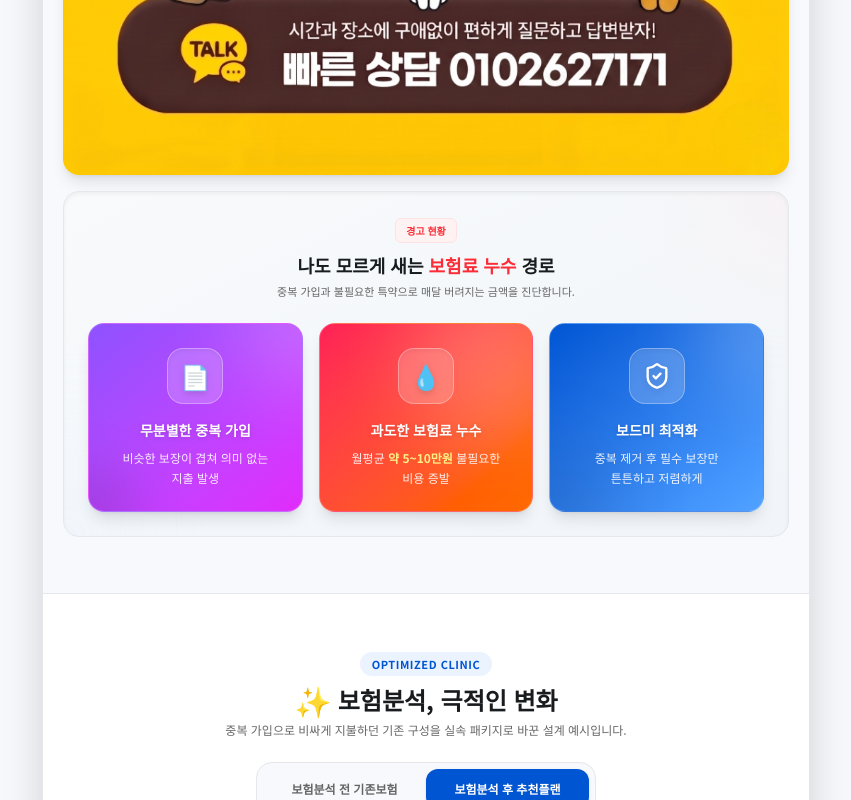
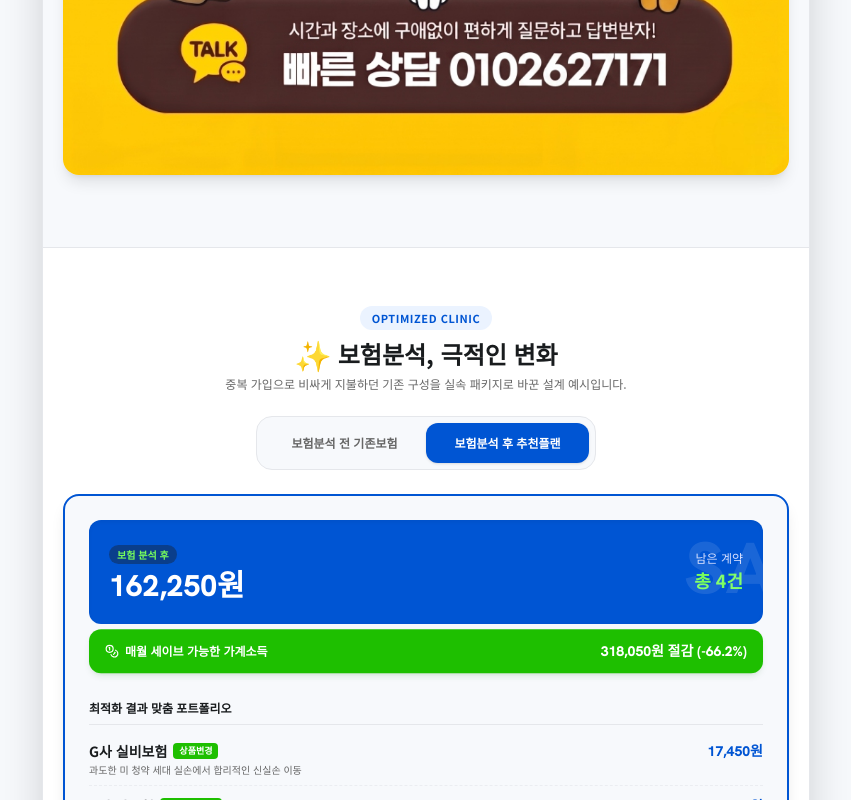
Before and after one commit to ncia/simple_consult, a React (Vite) app: page / in a window 1280 px wide. Shown: the part 2820-3620 px from the top of the page, without its empty margins (214-1065 px from the left). Built offline with nearby package versions, Linux system fonts and the light colour scheme.

Commit message:
090번째 커밋: 인포그래픽 섹션(보험료 누수 경로) 삭제

```diff
--- a/src/App.tsx
+++ b/src/App.tsx
@@ -629,58 +629,7 @@ export default function App() {
                 <img src="/kakao_banner.jpg" alt="카카오톡 상담 바로가기" className="w-full h-auto rounded-2xl shadow-lg object-cover" />
               </div>
 
-              {/* Animated Infographic: Coverage Leakage Analysis */}
-              <div className="w-full bg-gradient-to-br from-slate-50 to-slate-100 rounded-2xl border border-neutral-border shadow-inner p-5 sm:p-6 mt-4 relative overflow-hidden font-sans">
-                {/* Background decorative elements */}
-                <div className="absolute top-0 right-0 w-32 h-32 bg-red-100 rounded-full blur-3xl opacity-50 -translate-y-1/2 translate-x-1/2"></div>
-                <div className="absolute bottom-0 left-0 w-32 h-32 bg-brand-blue-pale rounded-full blur-3xl opacity-70 translate-y-1/2 -translate-x-1/2"></div>
 
-                <div className="text-center mb-6 relative z-10">
-                  <span className="text-[10px] font-bold text-red-500 bg-red-50 px-2.5 py-1 rounded-md mb-2 inline-block border border-red-100">경고 현황</span>
-                  <h3 className="font-extrabold text-neutral-dark text-lg">나도 모르게 새는 <span className="text-red-500">보험료 누수</span> <span className="text-neutral-dark">경로</span></h3>
-                  <p className="text-[11px] text-neutral-gray mt-1">중복 가입과 불필요한 특약으로 매달 버려지는 금액을 진단합니다.</p>
-                </div>
-
-                <div className="flex flex-col sm:flex-row items-stretch justify-center gap-4 relative z-10">
-
-                  {/* Step 1: Duplication */}
-                  <div className="rounded-2xl p-6 shadow-lg w-full flex-1 text-center relative overflow-hidden group transition-all duration-300 hover:-translate-y-2 hover:shadow-[0_20px_40px_rgb(139,92,246,0.25)] bg-gradient-to-br from-violet-500 to-fuchsia-500 border border-white/20">
-                    <div className="absolute top-0 right-0 w-32 h-32 bg-white/20 rounded-full blur-2xl -translate-y-1/2 translate-x-1/2 group-hover:scale-150 transition-transform duration-700"></div>
-                    <div className="absolute bottom-0 left-0 w-24 h-24 bg-black/10 rounded-full blur-xl translate-y-1/2 -translate-x-1/2"></div>
-
-                    <div className="w-14 h-14 bg-white/20 rounded-2xl mx-auto flex items-center justify-center mb-4 backdrop-blur-md shadow-inner text-white group-hover:rotate-[360deg] transition-all duration-700 border border-white/30 relative z-10">
-                      <span className="text-2xl drop-shadow-md">📄</span>
-                    </div>
-                    <strong className="text-sm font-bold text-white block relative z-10 drop-shadow-sm">무분별한 중복 가입</strong>
-                    <p className="text-xs text-white/90 mt-2 leading-relaxed break-keep relative z-10">비슷한 보장이 겹쳐 의미 없는 지출 발생</p>
-                  </div>
-
-                  {/* Step 2: Leakage */}
-                  <div className="rounded-2xl p-6 shadow-lg w-full flex-1 text-center relative overflow-hidden group transition-all duration-300 hover:-translate-y-2 hover:shadow-[0_20px_40px_rgb(244,63,94,0.25)] bg-gradient-to-br from-rose-500 to-orange-500 border border-white/20">
-                    <div className="absolute inset-0 bg-white/5 opacity-0 group-hover:opacity-100 transition-opacity duration-300"></div>
-                    <div className="absolute -top-10 -right-10 w-40 h-40 bg-white/20 rounded-full blur-2xl group-hover:scale-150 transition-transform duration-700"></div>
-
-                    <div className="w-14 h-14 bg-white/20 rounded-2xl mx-auto flex items-center justify-center mb-4 backdrop-blur-md shadow-inner text-white group-hover:rotate-[360deg] transition-all duration-700 border border-white/30 relative z-10">
-                      <span className="text-2xl drop-shadow-md">💧</span>
-                    </div>
-                    <strong className="text-sm font-bold text-white block relative z-10 drop-shadow-sm">과도한 보험료 누수</strong>
-                    <p className="text-xs text-white/90 mt-2 leading-relaxed break-keep relative z-10">월평균 <strong className="text-yellow-200 font-extrabold">약 5~10만원</strong> 불필요한 비용 증발</p>
-                  </div>
-
-                  {/* Step 3: Resolution */}
-                  <div className="rounded-2xl p-6 shadow-lg w-full flex-1 text-center relative overflow-hidden group transition-all duration-300 hover:-translate-y-2 hover:shadow-[0_20px_40px_rgb(0,85,211,0.25)] bg-gradient-to-br from-[#0055d3] to-blue-400 border border-white/20">
-                    <div className="absolute top-0 right-0 w-32 h-32 bg-white/20 rounded-full blur-2xl -translate-y-1/2 translate-x-1/2 group-hover:scale-150 transition-transform duration-700"></div>
-                    <div className="absolute bottom-0 left-0 w-32 h-32 bg-black/10 rounded-full blur-2xl translate-y-1/2 -translate-x-1/2"></div>
-
-                    <div className="w-14 h-14 bg-white/20 rounded-2xl mx-auto flex items-center justify-center mb-4 backdrop-blur-md shadow-inner text-white group-hover:rotate-[360deg] transition-all duration-700 border border-white/30 relative z-10">
-                      <ShieldCheck size={28} className="drop-shadow-md" />
-                    </div>
-                    <strong className="text-sm font-bold text-white block relative z-10 drop-shadow-sm">보드미 최적화</strong>
-                    <p className="text-xs text-white/90 mt-2 leading-relaxed break-keep relative z-10">중복 제거 후 필수 보장만 튼튼하고 저렴하게</p>
-                  </div>
-
-                </div>
-              </div>
             </section>
 
             {/* Before / After section modular */}
```
